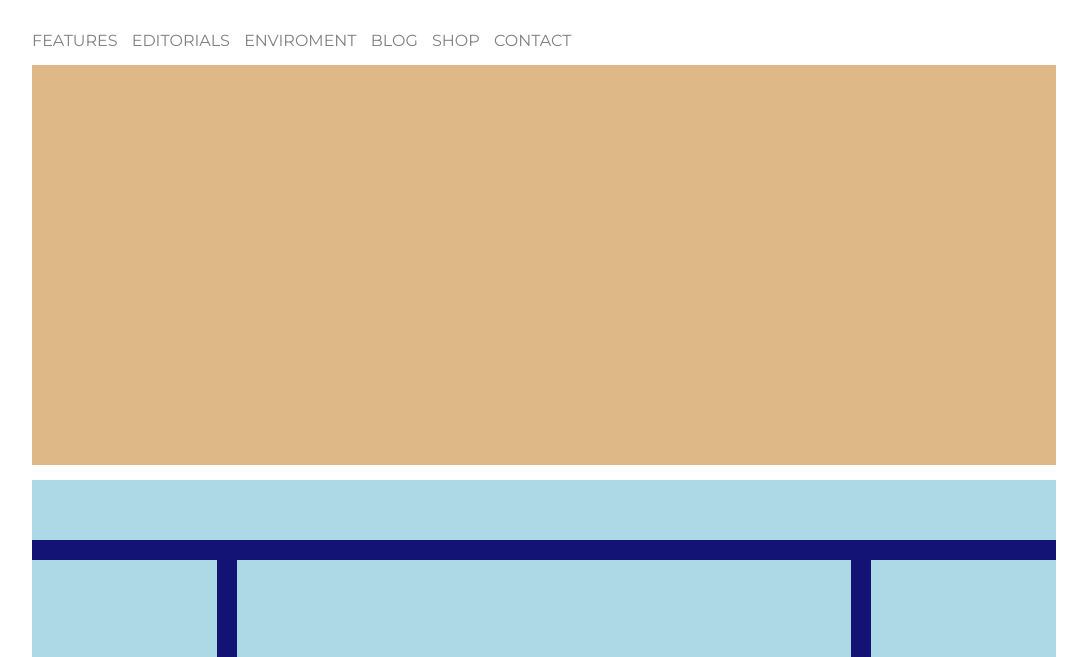
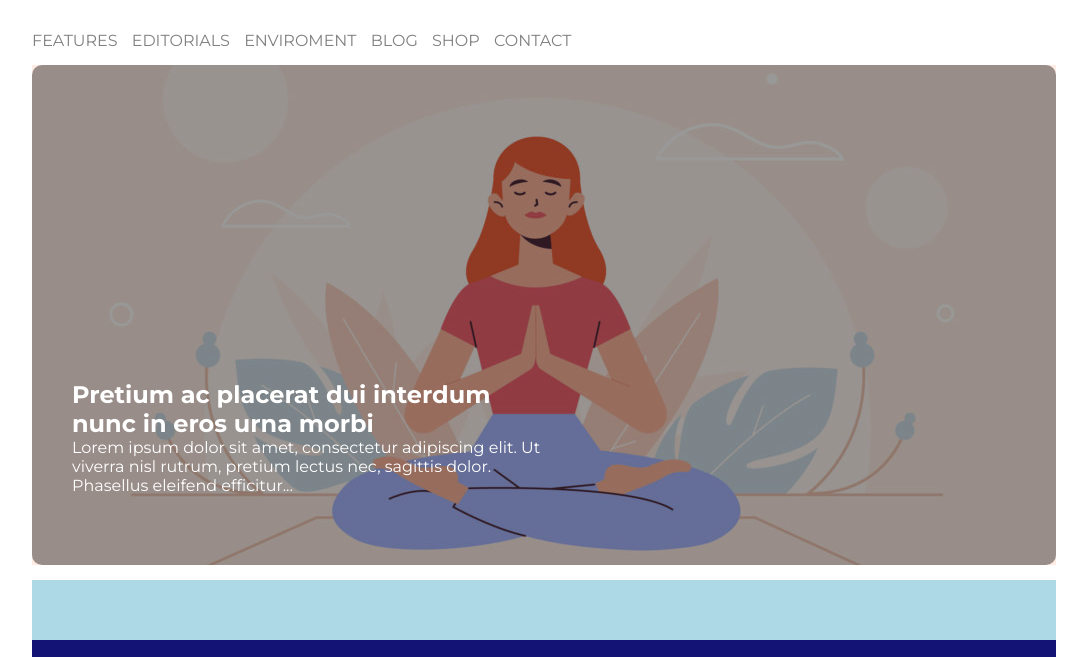
Before and after one commit to SimoneBenato/htmlcss-wp, a plain HTML site: page index.html in a window 1280 px wide. Shown: the part 73-730 px from the top of the page, without its empty margins (96-1183 px from the left). Drawn offline with Linux system fonts and the light colour scheme.

Commit message:
Dettaglio slider compleatato

```diff
--- a/css/style.css
+++ b/css/style.css
@@ -22,11 +22,12 @@ body {
     margin: 0 auto;
 }
 
+
+
 /* css header */
 
 header {
     width: 100%;
-    /* background-color: violet; */
     margin-bottom: 15px;
 }
 
@@ -55,8 +56,34 @@ nav li a {
 
 .contenitore {
     width: 100%;
-    height: 400px;
+    height: 500px;
     margin-bottom: 15px;
+    position: relative;
+    border-radius: 10px;
+}
+
+.contenitore img {
+    width: 100%;
+    height: 100%;
+    object-fit: cover;
+}
+
+.overlay {
+    position: absolute;
+    top: 0;
+    bottom: 0;
+    right: 0;
+    left: 0;
+    background-color: rgba(0, 0, 0, 0.4);
+    border-radius: 10px;
+}
+
+ .testo-banner {
+    position: absolute;
+    width: 55%;
+    color: white;
+    bottom: 0;
+    padding: 70px 40px;
 }
 
 .head {
--- a/index.html
+++ b/index.html
@@ -36,7 +36,21 @@
         <!-- corpo centrale pagina -->
         <main>
             <!-- prima contenitore -->
-            <div class="contenitore brown"></div>
+            <div class="contenitore">
+                    <img src="img/banner.jpg" alt="Chill-Yoga">
+                    <div class="overlay">
+                        <div class="testo-banner">
+                            <h2>
+                                Pretium ac placerat dui interdum nunc
+                                in eros urna morbi
+                            </h2>
+                            <p>
+                                Lorem ipsum dolor sit amet, consectetur adipiscing elit. Ut viverra nisl
+                                rutrum, pretium lectus nec, sagittis dolor. Phasellus eleifend efficitur...
+                            </p>
+                        </div>
+                    </div>
+            </div>
 
             <!-- contenitore con sezioni -->
             <div  class="contenitore blue clearfix">
```
